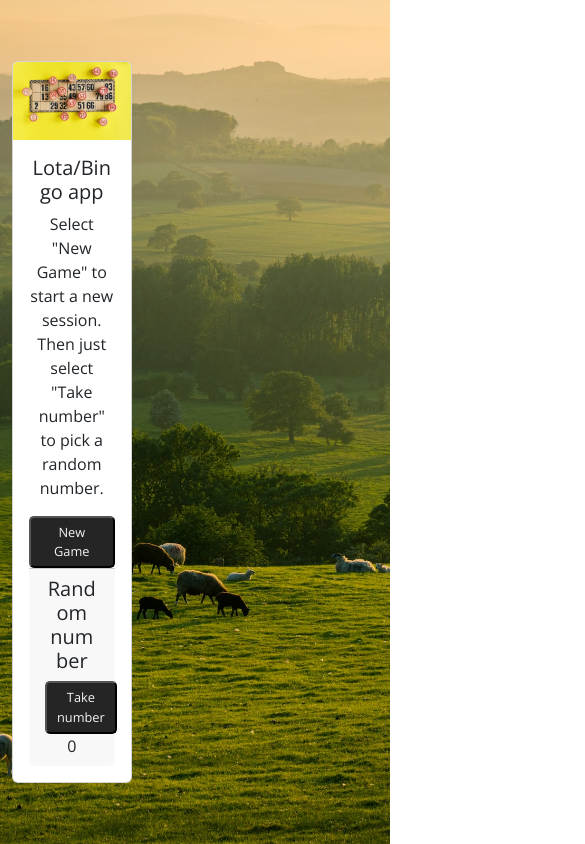
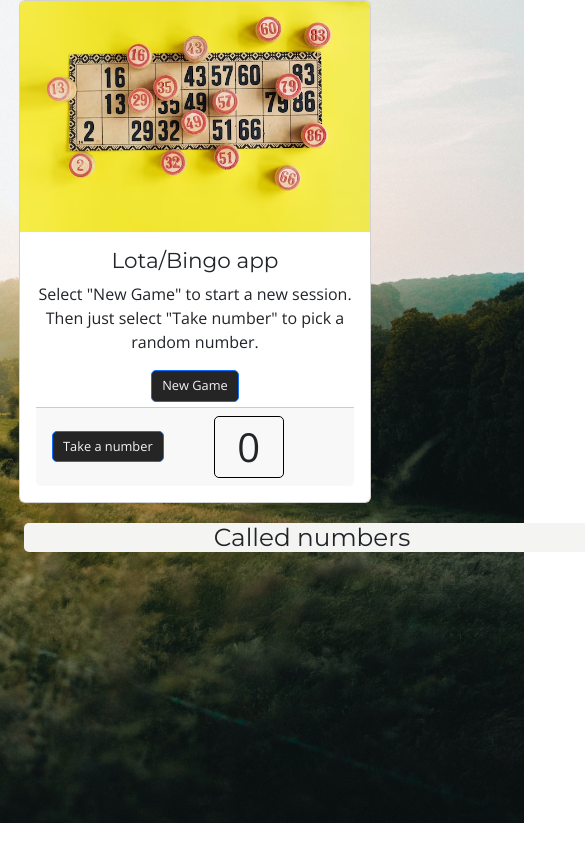
Before and after one commit to Mati-to/loteria-app, a plain HTML site: page index.html in a window 390 px wide. Shown: the top 844 px of the page, 585 px wide, since content can reach past the window. Drawn offline with nearby package versions, Linux system fonts and the light colour scheme.

Commit message:
Finished style of the page

```diff
--- a/index.html
+++ b/index.html
@@ -18,28 +18,28 @@
 </head>
 
 <body>
-    <div class="container">
-        <div class="card" style="width: 18rem;">
-            <div class="card-image">
+    <div class="container-lg cont">
+        <div class="card">
+            <div class="card-image-lg">
                 <img src="./img/antiguo-juego.avif" class="card-img-top" alt="...">
             </div>
             <div class="card-body">
-                <h5 class="card-title">Lota/Bingo app</h5>
+                <h4 class="card-title">Lota/Bingo app</h4>
                 <p class="card-text">Select "New Game" to start a new session. Then just select "Take number" to pick a
                     random number.</p>
                 <div class="button-area">
-                    <button class="button btn-reset" id="">New Game</button>
+                    <button class="btn btn-primary btn-sm btn-reset" id="">New Game</button>
                 </div>
                 <div class="card-footer">
-                    <h5>Random number</h5>
                     <div class="button-area">
-                        <button class="button btn-take-num" id="">Take number</button>
+                        <button class="btn btn-primary btn-sm btn-take-num" id="">Take a number</button>
                     </div>
                     <span id="num-display">0</span>
                 </div>
             </div>
         </div>
-        <div class="container2">
+        <div class="container-lg cont2">
+            <h2>Called numbers</h2>
             <div class="row">
             </div>
         </div>
--- a/style.css
+++ b/style.css
@@ -3,7 +3,8 @@
     margin: 0;
     padding: 0;
     box-sizing: border-box;
-    font-family: 'Open Sans', sans-serif;;
+    font-family: 'Open Sans', sans-serif;
+    ;
 }
 
 body {
@@ -12,15 +13,25 @@ body {
     align-items: center;
     height: 100vh;
     text-align: center;
-    background:  url(./img/illiya-vjestica-W5FdAcHp7l8-unsplash.jpg) no-repeat center center/ cover;
+    background: url(./img/illiya-vjestica-W5FdAcHp7l8-unsplash.jpg) no-repeat center center/ cover;
+    transition: background-image 0.2s ease-in-out;
+    transition: background-image 0.2s ease-in-out;
 }
 
-.container {
+.cont {
     display: flex;
     justify-content: space-evenly;
 }
 
-.button {
+.card-title {
+    font-family: 'Montserrat', sans-serif;
+}
+
+.card {
+    width: 22rem;
+}
+
+.btn {
     background-color: #252525;
     color: #f4f4f3;
     border-radius: 5px;
@@ -28,20 +39,71 @@ body {
     font-size: 0.8rem;
 }
 
-/* Grid table */
-.container2 {
+.btn-reset {
+    margin-bottom: 5px;
+}
+
+.card-footer {
+    display: flex;
+    align-items: center;
+    gap: 50px;
+}
+
+#num-display {
+    font-size: 2.5rem;
+    border: 1px solid black;
+    border-radius: 5px;
+    width: 70px;
+}
+
+/** Grid table */
+h2 {
+    font-family: 'Montserrat', sans-serif;
+    background-color: #f4f4f3;
+    border-radius: 5px;
+}
+
+.cont2 {
     width: 600px;
 }
 
 .row {
-    /* border: 1px solid black; */
+    margin: 0px;
     flex-wrap: wrap;
 }
 
 .col-1 {
-    border: 1px solid black;
+    border: 2px solid red;
     height: 2.5rem;
-    background-color: #dde5b6;
-    color: #000000;
-    border-radius: 10px;
+    background-color: #e4b47e;
+    color: black;
+    font-weight: 600;
+    border-radius: 50%;
 }
+
+/** Media queries */
+@media (max-width: 900px) {
+    body {
+        display: flex;
+        justify-content: center;
+        align-items: center;
+        height: 100%;
+        text-align: center;
+        background: url(./img/gautier-salles-_NAwOXcyxFk-unsplash.jpg) no-repeat center center/ cover;
+        transition: background-image 0.2s ease-in-out;
+        transition: background-image 0.2s ease-in-out;
+    }
+
+    .cont {
+        display: flex;
+        flex-direction: column;
+        align-items: center;
+        justify-content: space-between;
+        gap: 20px;
+    }
+
+    .cont2 {
+        width: 600px;
+        height: 300px;
+    }
+}
```
Also changed, not shown: img/gautier-salles-_NAwOXcyxFk-unsplash.jpg (added).
